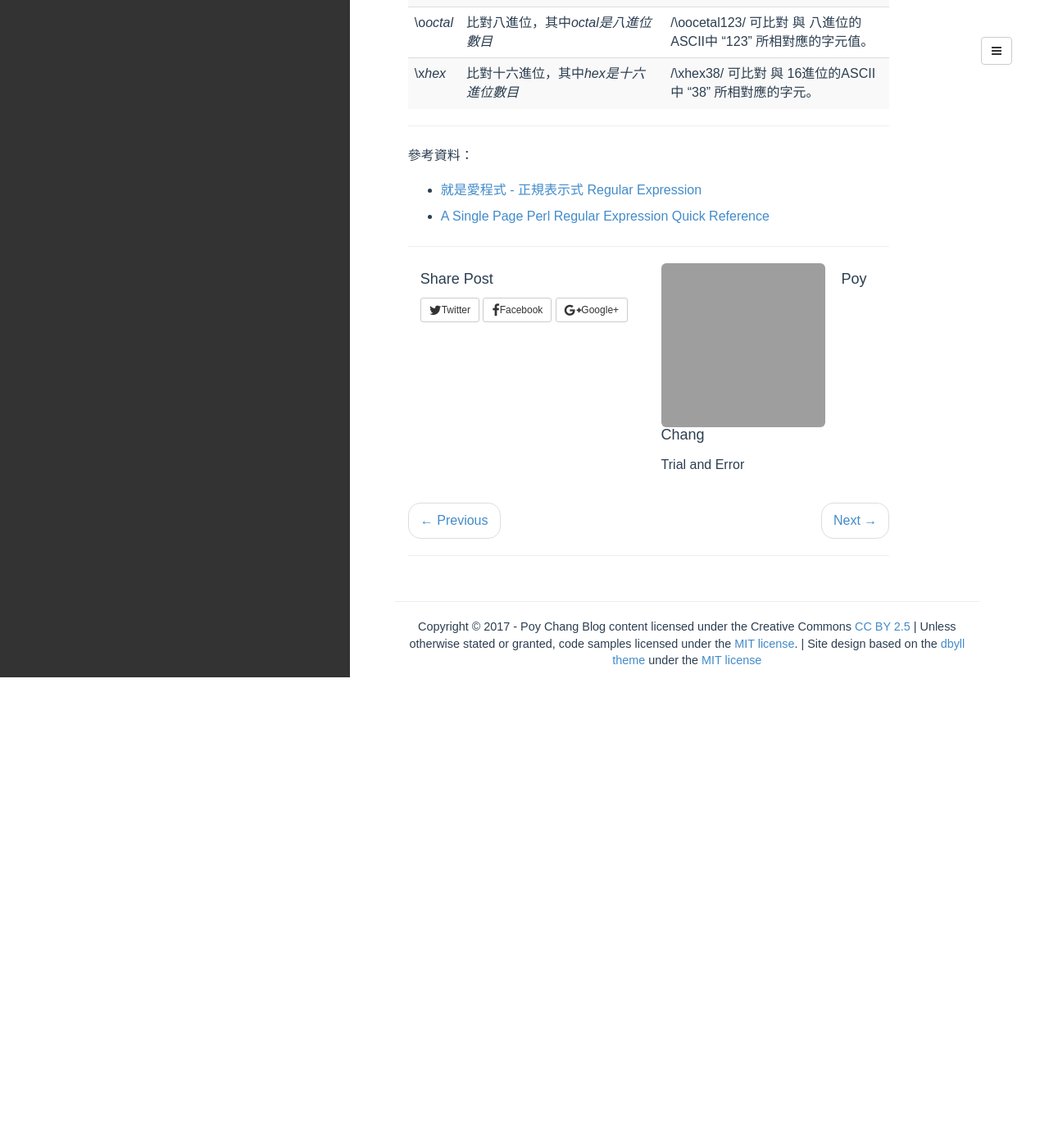
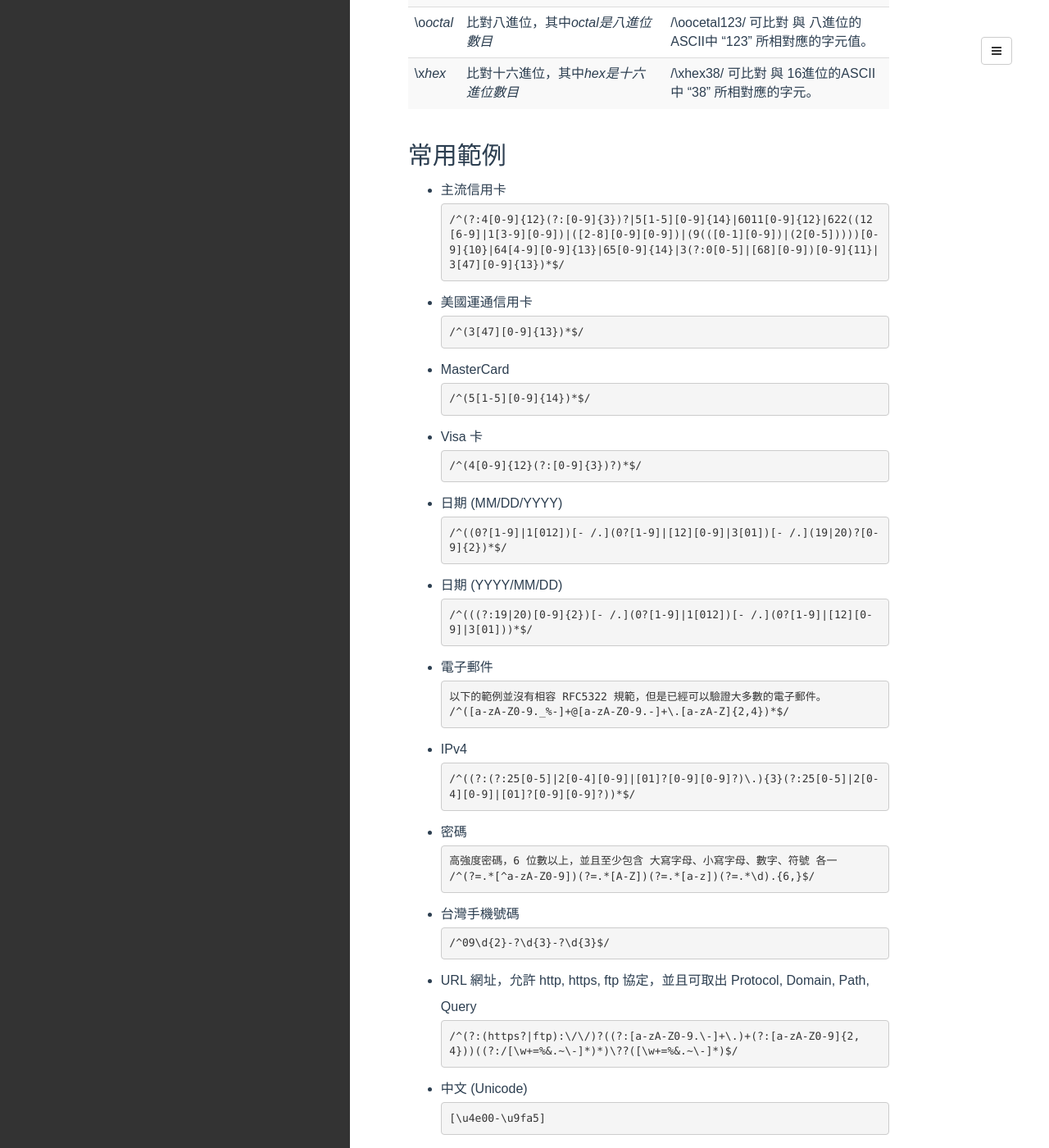
Before and after one commit to poychang/poychang.github.io, a Jekyll site: the page built from _posts/1970-01-01-regular-expression.md, in a window 1280 px wide and 1400 px high, scrolled down 3957 px. Shown: the whole window at 82% size. Built offline with Jekyll 4.4.1, drawn with Linux system fonts in a browser that asks for light colours; some web fonts are replaced; comment, search, counter and statistics services are not loaded; before the commit the page ends 4783 px from its top, so only the background shows below that; some of the changed text lies outside the part shown; grey boxes are pictures that could not be loaded.

Commit message:
alter post

````diff
--- a/_posts/1970-01-01-regular-expression.md
+++ b/_posts/1970-01-01-regular-expression.md
@@ -332,6 +332,79 @@ categories: []
   </tbody>
 </table>
 
+## 常用範例
+
+* 主流信用卡
+```regex
+/^(?:4[0-9]{12}(?:[0-9]{3})?|5[1-5][0-9]{14}|6011[0-9]{12}|622((12[6-9]|1[3-9][0-9])|([2-8][0-9][0-9])|(9(([0-1][0-9])|(2[0-5]))))[0-9]{10}|64[4-9][0-9]{13}|65[0-9]{14}|3(?:0[0-5]|[68][0-9])[0-9]{11}|3[47][0-9]{13})*$/
+```
+* 美國運通信用卡
+```regex
+/^(3[47][0-9]{13})*$/
+```
+* MasterCard
+```regex
+/^(5[1-5][0-9]{14})*$/
+```
+* Visa 卡
+```regex
+/^(4[0-9]{12}(?:[0-9]{3})?)*$/
+```
+* 日期 (MM/DD/YYYY)
+```regex
+/^((0?[1-9]|1[012])[- /.](0?[1-9]|[12][0-9]|3[01])[- /.](19|20)?[0-9]{2})*$/
+```
+* 日期 (YYYY/MM/DD)
+```regex
+/^(((?:19|20)[0-9]{2})[- /.](0?[1-9]|1[012])[- /.](0?[1-9]|[12][0-9]|3[01]))*$/
+```
+* 電子郵件
+```regex
+以下的範例並沒有相容 RFC5322 規範，但是已經可以驗證大多數的電子郵件。
+/^([a-zA-Z0-9._%-]+@[a-zA-Z0-9.-]+\.[a-zA-Z]{2,4})*$/
+```
+* IPv4
+```regex
+/^((?:(?:25[0-5]|2[0-4][0-9]|[01]?[0-9][0-9]?)\.){3}(?:25[0-5]|2[0-4][0-9]|[01]?[0-9][0-9]?))*$/
+```
+* 密碼
+```regex
+高強度密碼，6 位數以上，並且至少包含 大寫字母、小寫字母、數字、符號 各一
+/^(?=.*[^a-zA-Z0-9])(?=.*[A-Z])(?=.*[a-z])(?=.*\d).{6,}$/
+```
+* 台灣手機號碼
+```regex
+/^09\d{2}-?\d{3}-?\d{3}$/
+```
+* URL 網址，允許 http, https, ftp 協定，並且可取出 Protocol, Domain, Path, Query
+```regex
+/^(?:(https?|ftp):\/\/)?((?:[a-zA-Z0-9.\-]+\.)+(?:[a-zA-Z0-9]{2,4}))((?:/[\w+=%&.~\-]*)*)\??([\w+=%&.~\-]*)$/
+```
+* 中文 (Unicode)
+```regex
+[\u4e00-\u9fa5]
+```
+* 驗證使用者帳號，第一個字不為數字，只接受 大小寫字母、數字及底線
+```regex
+/^[a-zA-Z]\w*$/
+```
+* 簡易驗證台灣身份證，仍然需要一些進階的檢查，如*驗證檢查碼*，或前往[內政部戶政司](http://www.ris.gov.tw/zh_TW/307)驗證
+```regex
+/^[A-Za-z][1-2]\d{8}$/
+```
+* 正整數
+```regex
+/^\+?\d+$/
+```
+* 整數
+```regex
+/^[+-]?\d+$/
+```
+* float
+```regex
+/^[-+]?[0-9]*\.?[0-9]+([eE][-+]?[0-9]+)?$/
+```
+
 ----------
 
 參考資料：
````
